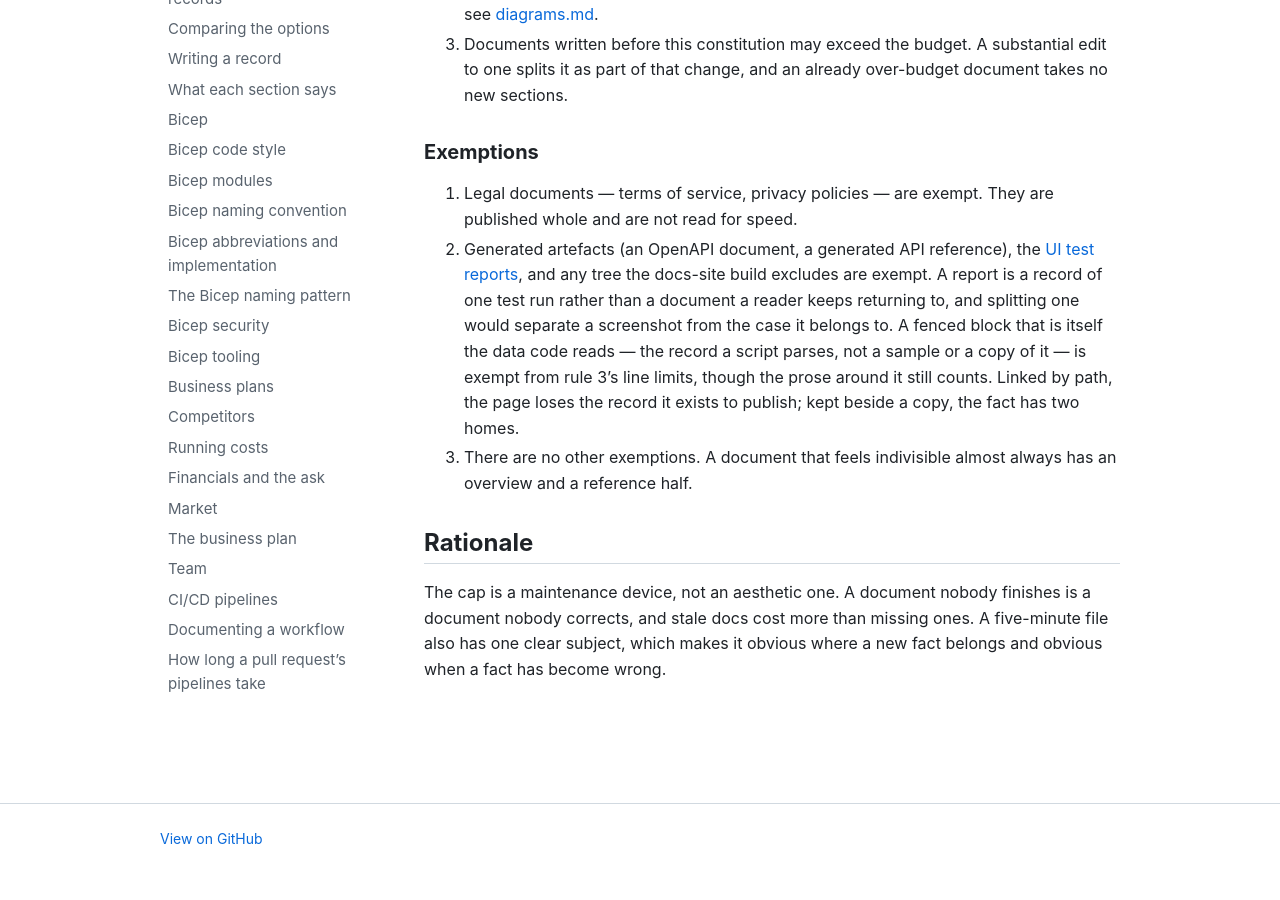
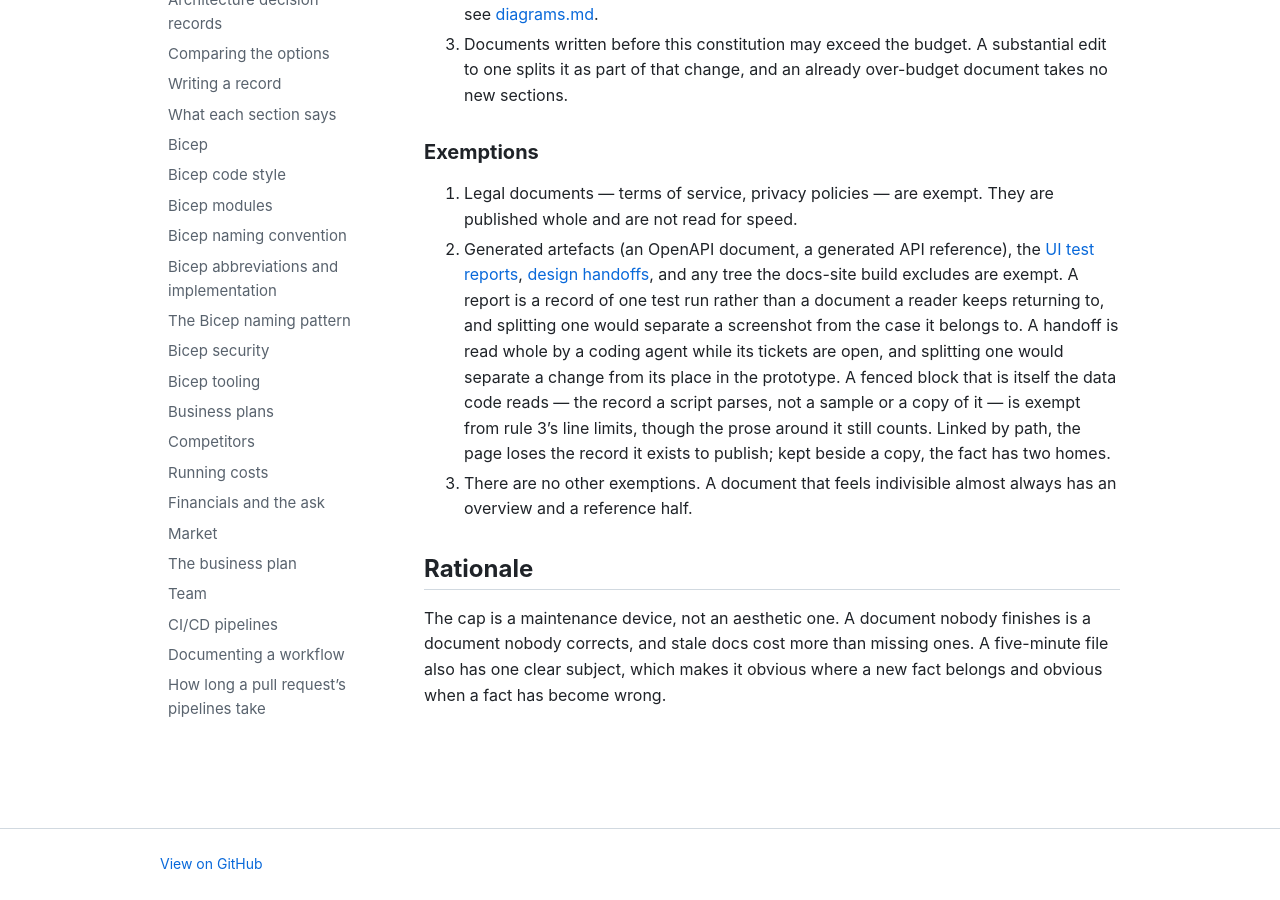
Before and after one commit to polikeiji/constitutions, a Jekyll site: the page built from constitutions/documentation/document-sizing.md, in a window 1280 px wide and 900 px high, scrolled down 1300 px. Built offline with Jekyll 4.4.1, drawn with Linux system fonts in a browser that asks for light colours; our own code applies the rules of GitHub Pages for plain Markdown files; before the commit the page ends 2174 px from its top, so only the background shows below that.

Commit message:
docs(documentation): name design handoffs as an exception for coding agents
Add design-handoffs.md: a prototype plus the HANDOFF.md a coding agent
builds from, kept in docs/design-handoffs/<handoff>/, exempt from the
folder index, the size budget and the plans-in-tickets rule, and
deleted by the PR that closes its last ticket. Name the exception in
tree-shape, cross-referencing, document-sizing rule 11 and
file-organization rule 6, and list the file in the folder index.

Refs #87

Co-Authored-By: Claude Opus 5.5 <noreply@anthropic.com>

```diff
--- a/constitutions/documentation/document-sizing.md
+++ b/constitutions/documentation/document-sizing.md
@@ -56,9 +56,12 @@ done | sort -rn | head -20
 10. Legal documents — terms of service, privacy policies — are exempt. They are published
     whole and are not read for speed.
 11. Generated artefacts (an OpenAPI document, a generated API reference), the
-    [UI test reports](ui-test-reports.md), and any tree the docs-site build excludes are
-    exempt. A report is a record of one test run rather than a document a reader keeps
-    returning to, and splitting one would separate a screenshot from the case it belongs to.
+    [UI test reports](ui-test-reports.md), [design handoffs](design-handoffs.md), and any
+    tree the docs-site build excludes are exempt. A report is a record of one test run rather
+    than a document a reader keeps returning to, and splitting one would separate a
+    screenshot from the case it belongs to. A handoff is read whole by a coding agent while
+    its tickets are open, and splitting one would separate a change from its place in the
+    prototype.
     A fenced block that is itself the data code reads — the record a script parses, not a
     sample or a copy of it — is exempt from rule 3's line limits, though the prose around it
     still counts. Linked by path, the page loses the record it exists to publish; kept beside
```
Also changed, not shown: constitutions/documentation/README.md (+1 -0 lines), constitutions/documentation/cross-referencing.md (+3 -1 lines), constitutions/documentation/design-handoffs.md (added, +81 -0 lines), constitutions/documentation/file-organization.md (+3 -2 lines), constitutions/documentation/tree-shape.md (+3 -2 lines).
